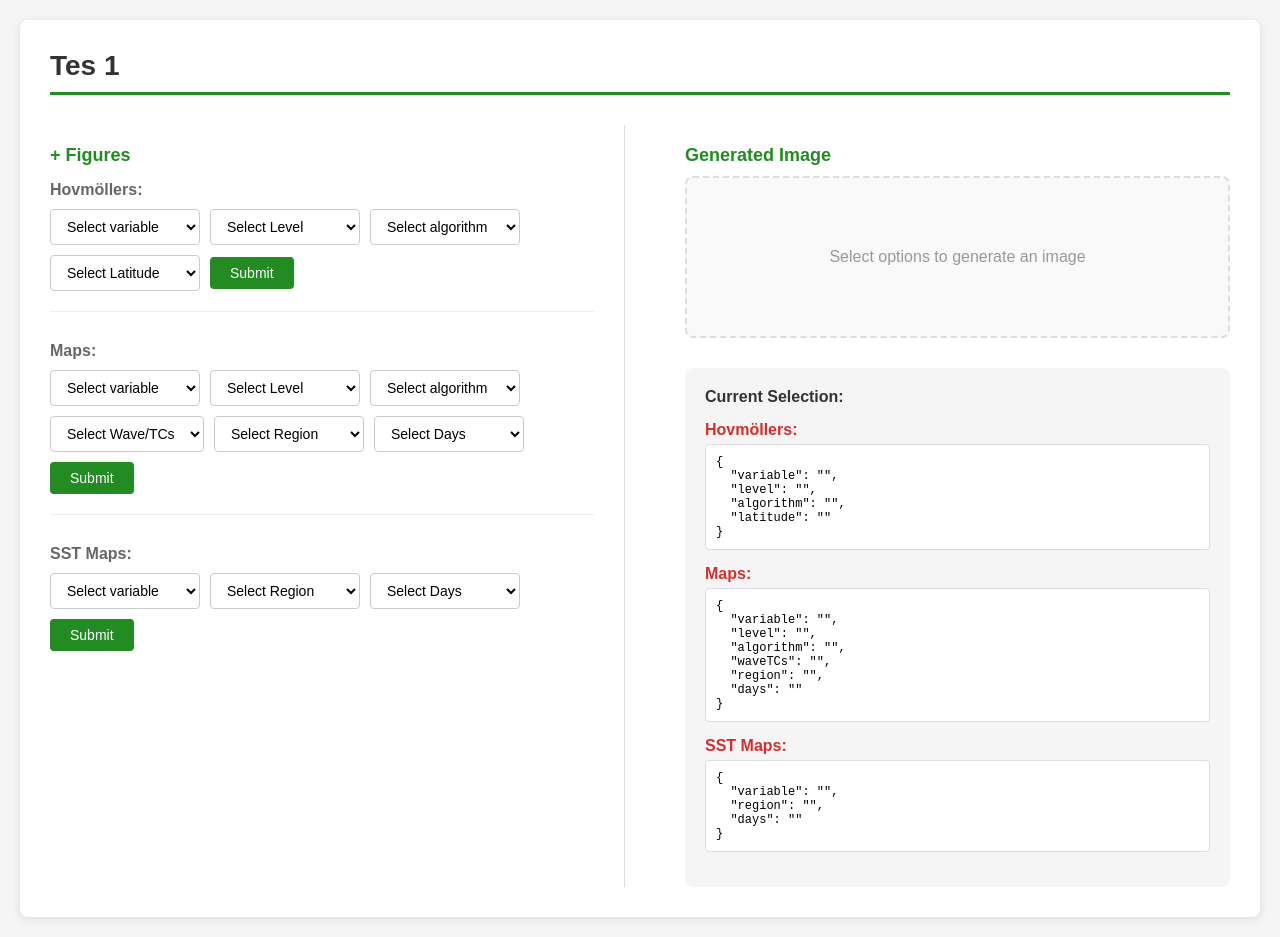
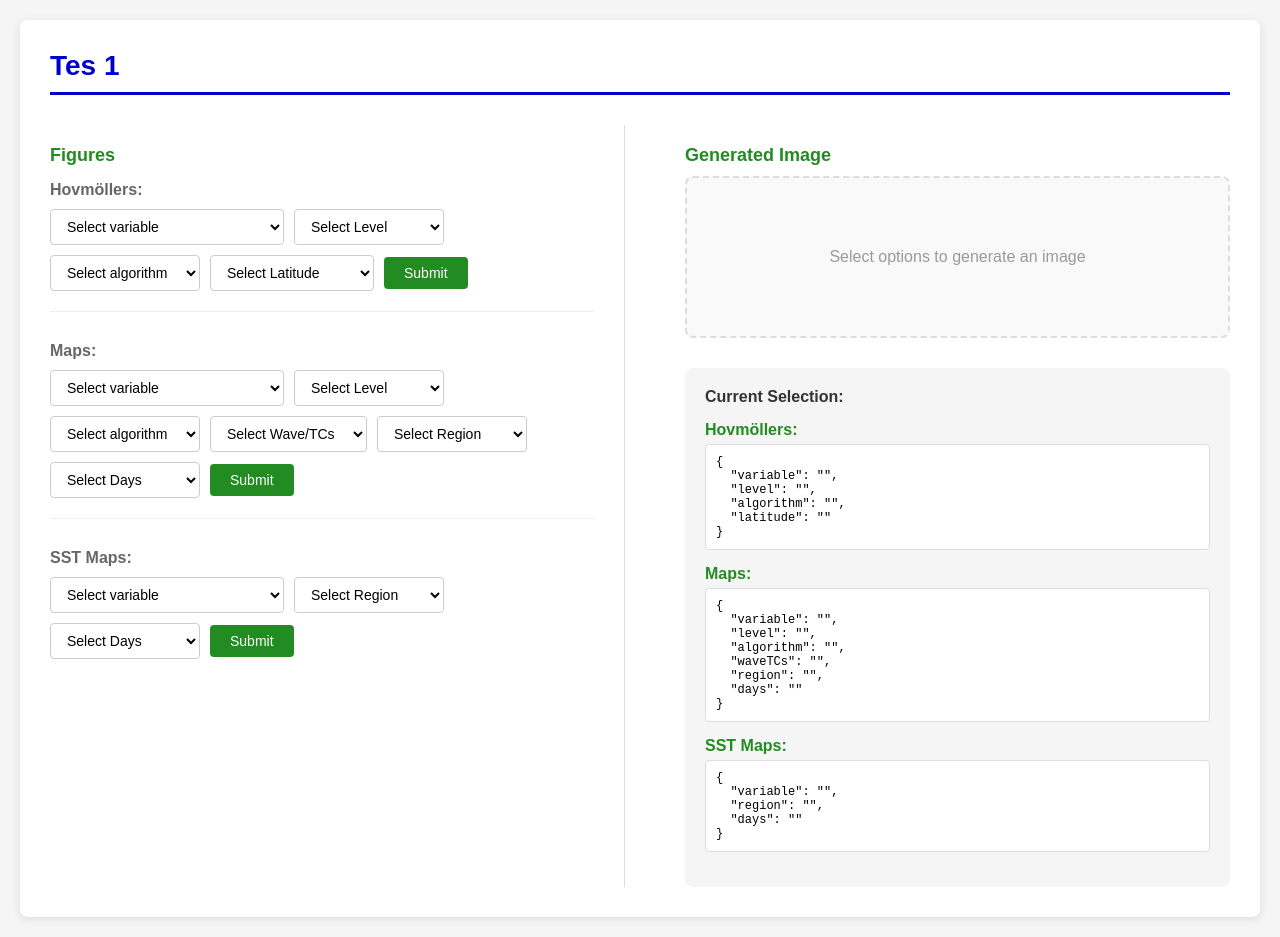
Before and after one commit to saidasdo/KerjaPraktik1, a Next.js app: page / in a window 1280 px wide. Built offline with nearby package versions, Linux system fonts and the light colour scheme.

Commit message:
fixing variable

```diff
--- a/app/globals.css
+++ b/app/globals.css
@@ -20,10 +20,10 @@ body {
 }
 
 h1 {
-  color: #333;
+  color: #0000CD;
   margin-bottom: 30px;
   font-size: 28px;
-  border-bottom: 3px solid #228B22;
+  border-bottom: 3px solid #0000CD;
   padding-bottom: 10px;
 }
 
@@ -165,7 +165,7 @@ button:active {
 }
 
 .state-info strong {
-  color: #d32f2f;
+  color: #228B22;
   display: block;
   margin-bottom: 5px;
 }
--- a/app/layout.jsx
+++ b/app/layout.jsx
@@ -1,8 +1,8 @@
 import './globals.css'
 
 export const metadata = {
-  title: 'NCICS: Tropical Monitoring',
-  description: 'NCICS Tropical Monitoring Interface',
+  title: 'Tes 1',
+  description: 'Tes 1',
 }
 
 export default function RootLayout({ children }) {
--- a/app/page.jsx
+++ b/app/page.jsx
@@ -27,17 +27,15 @@ export default function Home() {
 
   const [currentImage, setCurrentImage] = useState('');
 
-  const variables = ['Temperature', 'Pressure', 'Humidity', 'Wind Speed'];
-  const levels = ['Surface', '850mb', '700mb', '500mb', '200mb'];
-  const algorithms = ['Algorithm A', 'Algorithm B', 'Algorithm C'];
-  const latitudes = ['0°', '10°N', '20°N', '30°N'];
-  const waveTCs = ['Wave 1', 'Wave 2', 'TC 1', 'TC 2'];
+  const variables = ['Outgoing Longwave Radiation', 'Zonal Wind', 'Meridional Wind', 'Velocity Potential', 'Stean Function', 'Zonal Shear', 'Shear Magnitude', 'Percipitable Water'];
+  const levels = ['850-hPa', '250-hPa'];
+  const algorithms = ['Original', 'TCs Removed', 'CFS Forecast', 'CFS with SSTs'];
+  const latitudes = ['North: 5N - 15N', 'North 2: 10N - 20N', 'Eqtr: 5S - 5N', 'South: 15S - 5S', 'Wide: 15S - 15N'];
+  const waveTCs = ['All', 'Tropical Cyclones', 'Sum Of Modes', 'Low', 'MJO', 'ER', 'Kelvin', 'MRG/TD'];
   const regions = ['Atlantic', 'Pacific', 'Indian Ocean', 'Caribbean'];
-  const days = ['Today', '1 Day', '3 Days', '5 Days', '7 Days'];
+  const days = ['1 Day', '2 Days', '3 Days', '5 Days', '7 Days', '10 Days'];
 
   const generateImageUrl = () => {
-    // Example: Build URL based on selected options
-    // You would replace this with your actual image URL logic
     const params = new URLSearchParams();
 
     if (hovmollers.variable) params.append('hov_var', hovmollers.variable);
@@ -100,7 +98,7 @@ export default function Home() {
         <div className="controls-section">
           {/* Hovmöllers Section */}
           <section className="control-group">
-            <h2>+ Figures</h2>
+            <h2>Figures</h2>
             <h3>Hovmöllers:</h3>
             <form onSubmit={handleHovmollersSubmit}>
               <div className="dropdown-row">
```
